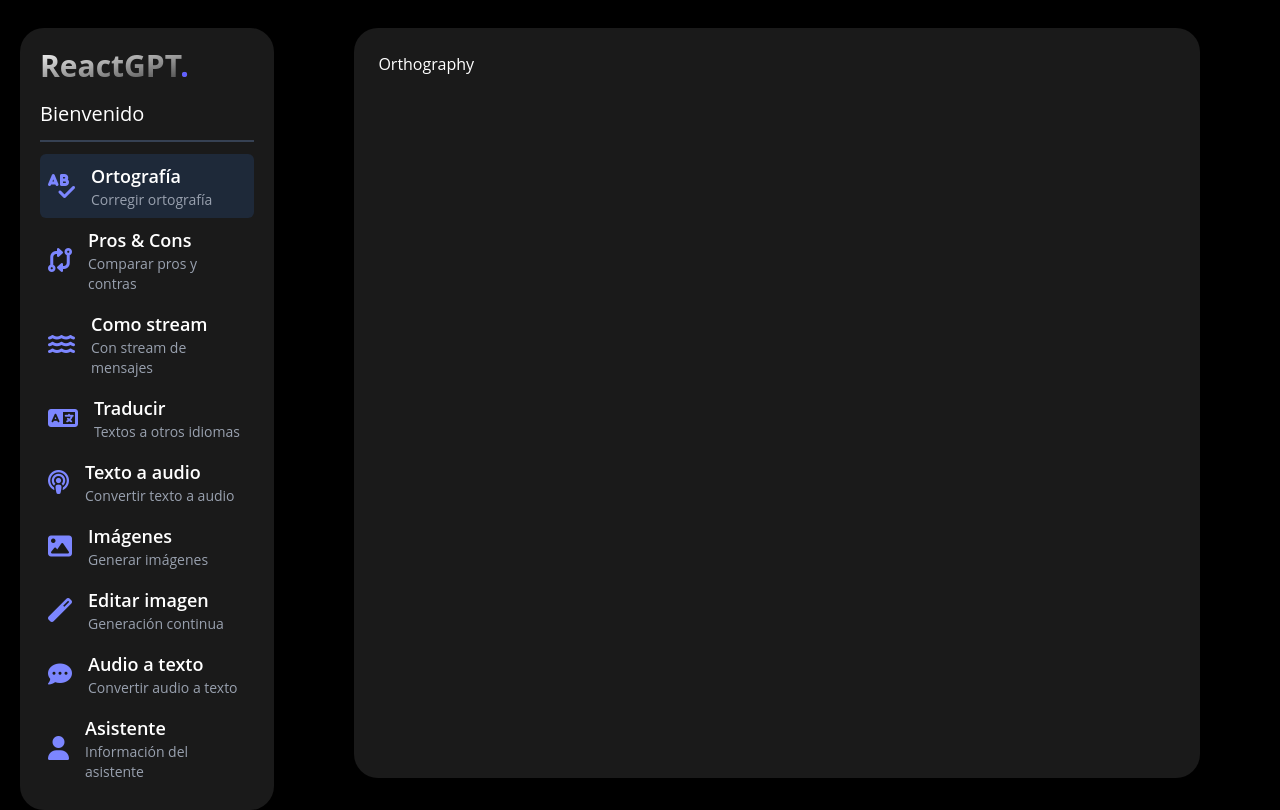
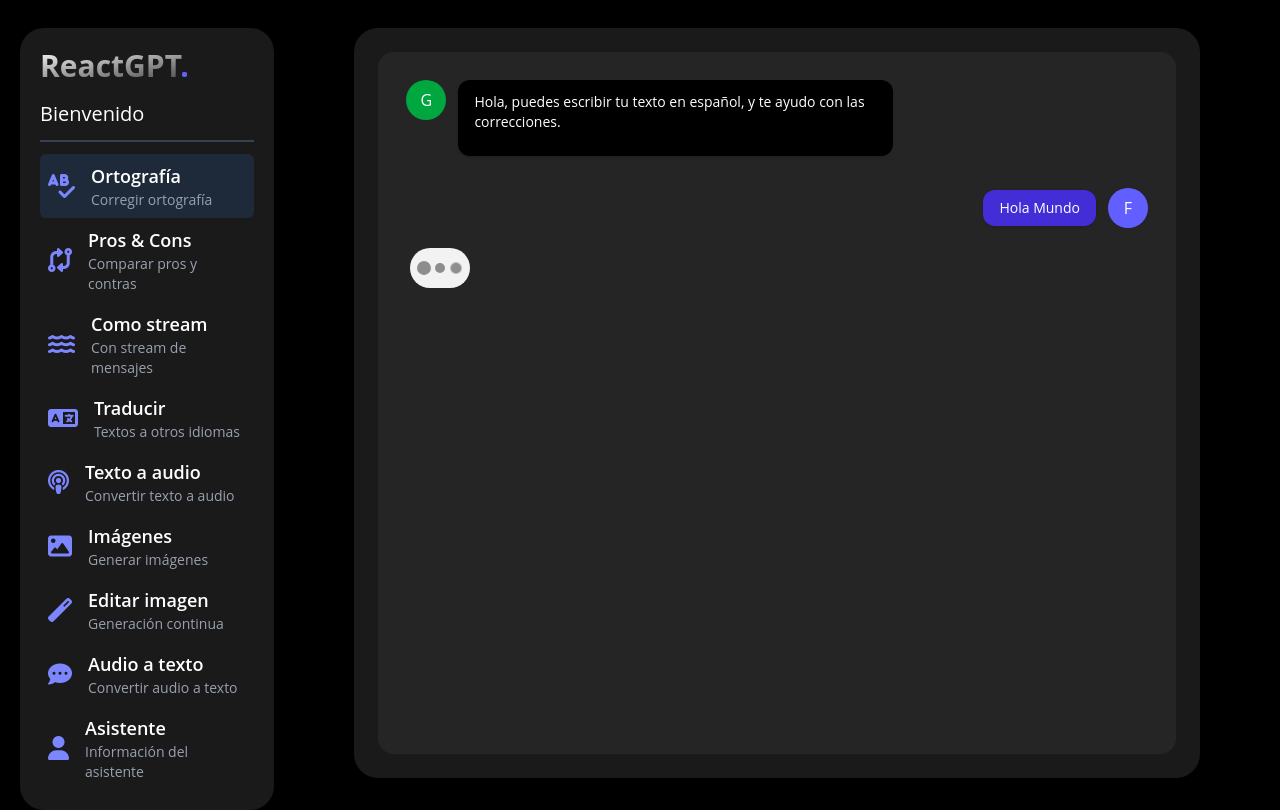
Before and after one commit to Xarasho/ReactGPT, a React (Vite) app: page /orthography in a window 1280 px wide. Built offline with nearby package versions, Linux system fonts and the light colour scheme.

Commit message:
Added the GptMessage and MyMessage components to OrthographyPage

```diff
--- a/package.json
+++ b/package.json
@@ -13,6 +13,7 @@
     "@tailwindcss/vite": "^4.1.7",
     "react": "^19.1.0",
     "react-dom": "^19.1.0",
+    "react-markdown": "^10.1.0",
     "react-router-dom": "^7.6.1",
     "tailwindcss": "^4.1.7"
   },
--- /dev/null
+++ b/src/presentation/components/chat-bubbles/GptMessage.tsx
@@ -0,0 +1,20 @@
+import Markdown from "react-markdown"
+
+interface Props {
+  text: string;
+}
+
+export const GptMessage = ({ text }: Props) => {
+  return (
+    <div className="col-start-1 col-end-9 p-3 rounded-lg">
+      <div className="flex flex-row items-start">
+        <div className="flex items-center justify-center h-10 w-10 rounded-full bg-green-600 flex-shrink-0">
+          G
+        </div>
+        <div className="relative ml-3 text-sm bg-black bg-opacity-25 pt-3 pb-2 px-4 shadow rounded-xl">
+          <Markdown>{text}</Markdown>
+        </div>
+      </div>
+    </div>
+  )
+}
--- /dev/null
+++ b/src/presentation/components/chat-bubbles/MyMessage.tsx
@@ -0,0 +1,18 @@
+interface Props {
+  text: string;
+}
+
+export const MyMessage = ({ text }: Props) => {
+  return (
+    <div className="col-start-6 col-end-13 p-3 rounded-lg">
+      <div className="flex items-center justify-start flex-row-reverse">
+        <div className="flex items-center justify-center h-10 w-10 rounded-full bg-indigo-500 flex-shrink-0">
+          F
+        </div>
+        <div className="relative mr-3 text-sm bg-indigo-700 py-2 px-4 shadow rounded-xl">
+          <div>{ text }</div>
+        </div>
+      </div>
+    </div>
+  )
+}
--- /dev/null
+++ b/src/presentation/components/loaders/TypingLoader.css
@@ -0,0 +1,70 @@
+.typing {
+  display: block;
+  width: 60px;
+  height: 40px;
+  border-radius: 20px;
+  margin: 0 1rem;
+  display: flex;
+  justify-content: center;
+  align-items: center;
+  background-color: #f2f2f2;
+}
+
+.circle {
+  display: block;
+  height: 10px;
+  width: 10px;
+  border-radius: 50%;
+  background-color: #8d8d8d;
+  margin: 3px;
+}
+.circle.scaling {
+  animation: typing 1000ms ease-in-out infinite;
+  animation-delay: 3600ms;
+}
+.circle.bouncing {
+  animation: bounce 1000ms ease-in-out infinite;
+  animation-delay: 3600ms;
+}
+
+.circle:nth-child(1) {
+  animation-delay: 0ms;
+}
+
+.circle:nth-child(2) {
+  animation-delay: 333ms;
+}
+
+.circle:nth-child(3) {
+  animation-delay: 666ms;
+}
+
+@keyframes typing {
+  0% {
+    transform: scale(1);
+  }
+  33% {
+    transform: scale(1);
+  }
+  50% {
+    transform: scale(1.4);
+  }
+  100% {
+    transform: scale(1);
+  }
+}
+
+@keyframes bounce {
+  0% {
+    transform: translateY(0);
+  }
+  33% {
+    transform: translateY(0);
+  }
+  50% {
+    transform: translateY(-10px);
+  }
+  100% {
+    transform: translateY(0);
+  }
+}
--- /dev/null
+++ b/src/presentation/components/loaders/TypingLoader.tsx
@@ -0,0 +1,11 @@
+import './TypingLoader.css';
+
+export const TypingLoader = () => {
+  return (
+    <div className="typing">
+      <span className="circle scaling"></span>
+      <span className="circle scaling"></span>
+      <span className="circle scaling"></span>
+    </div>
+  )
+}
--- a/src/presentation/pages/orthography/OrthographyPage.tsx
+++ b/src/presentation/pages/orthography/OrthographyPage.tsx
@@ -1,6 +1,22 @@
+import { GptMessage, MyMessage, TypingLoader } from '../../components';
 const OrthographyPage = () => {
   return (
-    <div>Orthography</div>
+    <div className="chat-container">
+      <div className="chat-messages">
+        <div className="grid grid-cols-12 gap-y-2">
+
+          {/* Bienvenida */}
+          <GptMessage text="Hola, puedes escribir tu texto en español, y te ayudo con las correcciones." />
+
+          <MyMessage text="Hola Mundo" />
+
+          <div className='fade-in'>
+            <TypingLoader />
+          </div>
+
+        </div>
+      </div>
+    </div>
   )
 }
 
```
Also changed, not shown: src/presentation/components/index.ts (+6 -1 lines), 1 other file (tests, documents, lock files or other folders).
